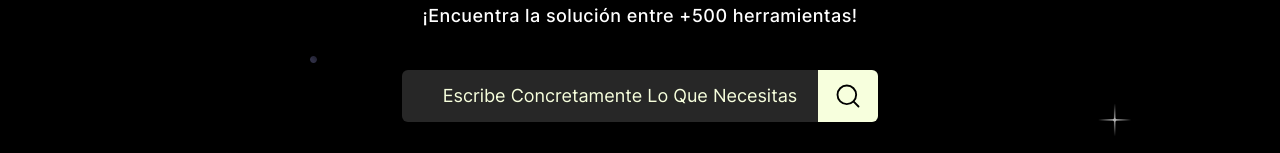
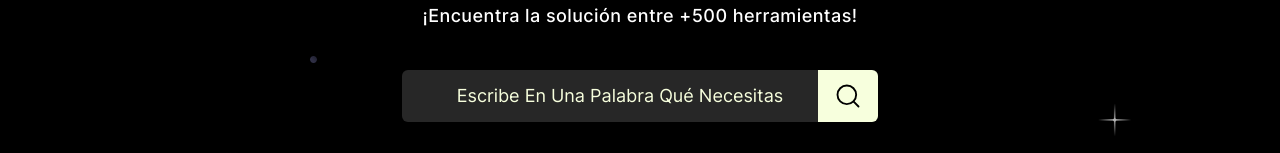
Before and after one commit to realcuesn/spytools, a Nuxt app: page / in a window 1280 px wide. Shown: the part 602-755 px from the top of the page. Built offline with nearby package versions, Linux system fonts and the light colour scheme; no server answers; the database is empty.

Commit message:
fix: modified text of search placeholder

```diff
--- a/components/HomeHero.vue
+++ b/components/HomeHero.vue
@@ -76,7 +76,7 @@
           <p
             class="text-[#f7ffdd] bg-[#272727] outline-none py-3 pl-5 rounded-l-md lg:w-[26rem] capitalize text-sm w-full sm:text-lg placeholder:text-[#A3A3A3]"
           >
-            Escribe concretamente lo que necesitas
+            Escribe en una palabra qué necesitas
           </p>
           <div
             type="submit"
```
